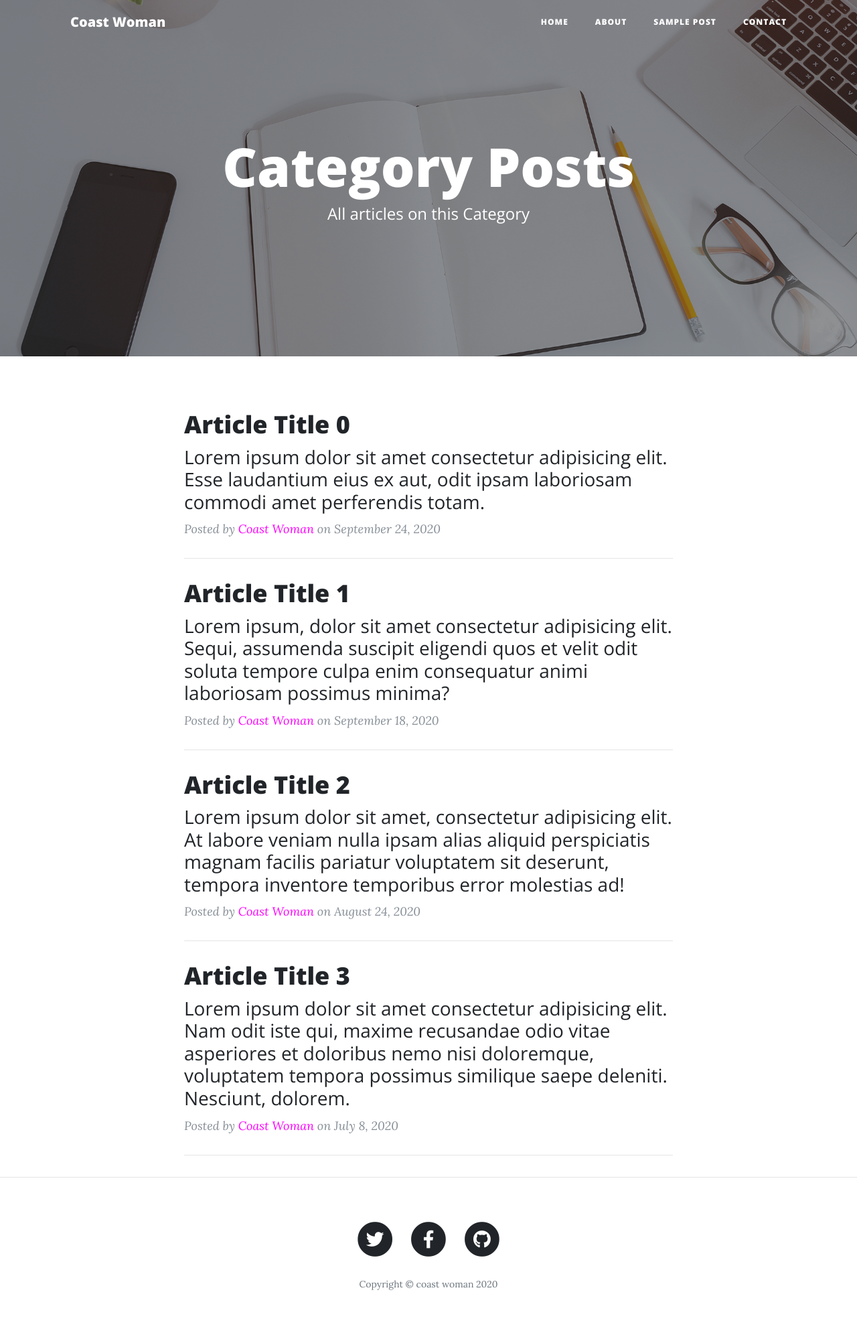
After one commit to achingachris/the-shop-server, a Django app: page /category/ in a window 1280 px wide. The commit adds this page. Shown: the whole page at 67% size. Run offline with Django 3.2, Linux system fonts and the light colour scheme; some libraries are stand-ins or nearby versions.

Commit message:
category list

```diff
--- a/magazine/templates/magazine/article.html
+++ b/magazine/templates/magazine/article.html
@@ -78,7 +78,7 @@
     <!-- Page Header -->
     <header
       class="masthead"
-      style="background-image: url({%static'img/post-bg.jpg'%});"
+      style="background-image: url({% static 'img/post-bg.jpg'%});"
     >
       <div class="overlay"></div>
       <div class="container">
--- /dev/null
+++ b/magazine/templates/magazine/category_post_list.html
@@ -0,0 +1,188 @@
+<!DOCTYPE html>
+{% load static %}
+<html lang="en">
+
+<head>
+
+  <meta charset="utf-8">
+  <meta name="viewport" content="width=device-width, initial-scale=1, shrink-to-fit=no">
+  <meta name="description" content="">
+  <meta name="author" content="">
+
+  <title>Coast Woman</title>
+
+  <!-- Bootstrap core CSS -->
+  <link href="{% static 'vendor/bootstrap/css/bootstrap.min.css' %}" rel="stylesheet">
+
+  <!-- Custom fonts for this template -->
+  <link href="vendor/fontawesome-free/css/all.min.css" rel="stylesheet" type="text/css">
+  <link href='https://fonts.googleapis.com/css?family=Lora:400,700,400italic,700italic' rel='stylesheet' type='text/css'>
+  <link href='https://fonts.googleapis.com/css?family=Open+Sans:300italic,400italic,600italic,700italic,800italic,400,300,600,700,800' rel='stylesheet' type='text/css'>
+
+  <!-- Custom styles for this template -->
+  <link href="{% static 'css/read.css' %}" rel="stylesheet">
+  <!-- <link rel="stylesheet" href="css/styles.css"> -->
+
+</head>
+
+<body>
+
+  <!-- Navigation -->
+  <nav class="navbar navbar-expand-lg navbar-light fixed-top" id="mainNav">
+    <div class="container">
+      <a class="navbar-brand" href="index.html">Coast Woman</a>
+      <button class="navbar-toggler navbar-toggler-right" type="button" data-toggle="collapse" data-target="#navbarResponsive" aria-controls="navbarResponsive" aria-expanded="false" aria-label="Toggle navigation">
+        Menu
+        <i class="fas fa-bars"></i>
+      </button>
+      <div class="collapse navbar-collapse" id="navbarResponsive">
+        <ul class="navbar-nav ml-auto">
+          <li class="nav-item">
+            <a class="nav-link" href="#">Home</a>
+          </li>
+          <li class="nav-item">
+            <a class="nav-link" href="about.html">About</a>
+          </li>
+          <li class="nav-item">
+            <a class="nav-link" href="{% url 'article' %}">Sample Post</a>
+          </li>
+          <li class="nav-item">
+            <a class="nav-link" href="contact.html">Contact</a>
+          </li>
+        </ul>
+      </div>
+    </div>
+  </nav>
+
+  <!-- Page Header -->
+  <header class="masthead" style="background-image: url({% static 'img/home-bg.jpg' %})">
+    <div class="overlay"></div>
+    <div class="container">
+      <div class="row">
+        <div class="col-lg-8 col-md-10 mx-auto">
+          <div class="site-heading">
+            <h1>Category Posts</h1>
+            <span class="subheading">All articles on this Category</span>
+          </div>
+        </div>
+      </div>
+    </div>
+  </header>
+
+  <!-- Main Content -->
+  <div class="container">
+    <div class="row">
+      <div class="col-lg-8 col-md-10 mx-auto">
+        <div class="post-preview">
+          <a href="{% url 'article' %}">
+            <h2 class="post-title">
+              Article Title 0
+            </h2>
+            <h3 class="post-subtitle">
+              Lorem ipsum dolor sit amet consectetur adipisicing elit. Esse laudantium eius ex aut, odit ipsam laboriosam commodi amet perferendis totam.
+            </h3>
+          </a>
+          <p class="post-meta">Posted by
+            <a href="#">Coast Woman</a>
+            on September 24, 2020</p>
+        </div>
+        <hr>
+        <div class="post-preview">
+          <a href="{% url 'article' %}">
+            <h2 class="post-title">
+              Article Title 1
+            </h2>
+            <h3 class="post-subtitle">
+              Lorem ipsum, dolor sit amet consectetur adipisicing elit. Sequi, assumenda suscipit eligendi quos et velit odit soluta tempore culpa enim consequatur animi laboriosam possimus minima?
+            </h3>
+          </a>
+          <p class="post-meta">Posted by
+            <a href="#">Coast Woman</a>
+            on September 18, 2020</p>
+        </div>
+        <hr>
+        <div class="post-preview">
+          <a href="{% url 'article' %}">
+            <h2 class="post-title">
+              Article Title 2
+            </h2>
+            <h3 class="post-subtitle">
+              Lorem ipsum dolor sit amet, consectetur adipisicing elit. At labore veniam nulla ipsam alias aliquid perspiciatis magnam facilis pariatur voluptatem sit deserunt, tempora inventore temporibus error molestias ad!
+            </h3>
+          </a>
+          <p class="post-meta">Posted by
+            <a href="#">Coast Woman</a>
+            on August 24, 2020</p>
+        </div>
+        <hr>
+        <div class="post-preview">
+          <a href="{% url 'article' %}">
+            <h2 class="post-title">
+              Article Title 3
+            </h2>
+            <h3 class="post-subtitle">
+              Lorem ipsum dolor sit amet consectetur adipisicing elit. Nam odit iste qui, maxime recusandae odio vitae asperiores et doloribus nemo nisi doloremque, voluptatem tempora possimus similique saepe deleniti. Nesciunt, dolorem.
+            </h3>
+          </a>
+          <p class="post-meta">Posted by
+            <a href="#">Coast Woman</a>
+            on July 8, 2020</p>
+        </div>
+        <hr>
+        <!-- Pager -->
+        <!-- <div class="clearfix">
+          <a class="btn btn-primary float-right" href="#">Older Posts &rarr;</a>
+        </div> -->
+      </div>
+    </div>
+  </div>
+
+  <hr>
+
+  <!-- Footer -->
+  <footer>
+    <div class="container">
+      <div class="row">
+        <div class="col-lg-8 col-md-10 mx-auto">
+          <ul class="list-inline text-center">
+            <li class="list-inline-item">
+              <a href="#">
+                <span class="fa-stack fa-lg">
+                  <i class="fas fa-circle fa-stack-2x"></i>
+                  <i class="fab fa-twitter fa-stack-1x fa-inverse"></i>
+                </span>
+              </a>
+            </li>
+            <li class="list-inline-item">
+              <a href="#">
+                <span class="fa-stack fa-lg">
+                  <i class="fas fa-circle fa-stack-2x"></i>
+                  <i class="fab fa-facebook-f fa-stack-1x fa-inverse"></i>
+                </span>
+              </a>
+            </li>
+            <li class="list-inline-item">
+              <a href="#">
+                <span class="fa-stack fa-lg">
+                  <i class="fas fa-circle fa-stack-2x"></i>
+                  <i class="fab fa-github fa-stack-1x fa-inverse"></i>
+                </span>
+              </a>
+            </li>
+          </ul>
+          <p class="copyright text-muted">Copyright &copy; coast woman 2020</p>
+        </div>
+      </div>
+    </div>
+  </footer>
+
+  <!-- Bootstrap core JavaScript -->
+  <script src="{% static 'vendor/jquery/jquery.min.js' %}"></script>
+  <script src="{% static 'vendor/bootstrap/js/bootstrap.bundle.min.js' %}"></script>
+
+  <!-- Custom scripts for this template -->
+  <script src="{% static 'js/clean-blog.js' %}"></script>
+
+</body>
+
+</html>
--- a/magazine/urls.py
+++ b/magazine/urls.py
@@ -4,5 +4,6 @@ from . import views
 urlpatterns = [
     path('', views.landingPage, name="home"),
     path('about/', views.aboutPage, name="about"),
-    path('article/', views.articlepage, name="article")
+    path('article/', views.articlepage, name="article"),
+    path('category/', views.categorylist, name='category')
 ]
--- a/magazine/views.py
+++ b/magazine/views.py
@@ -14,3 +14,8 @@ def aboutPage(request):
 def articlepage(request):
     context = {}
     return render(request, 'magazine/article.html', context)
+
+# category list page view
+def categorylist(request):
+    context = {}
+    return render(request, 'magazine/category_post_list.html', context)
```
